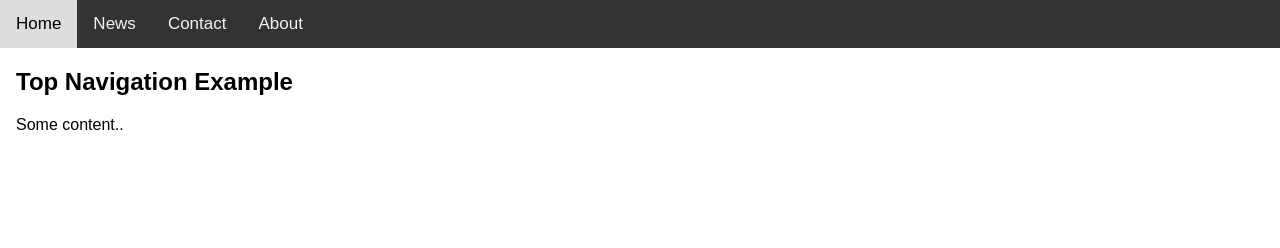
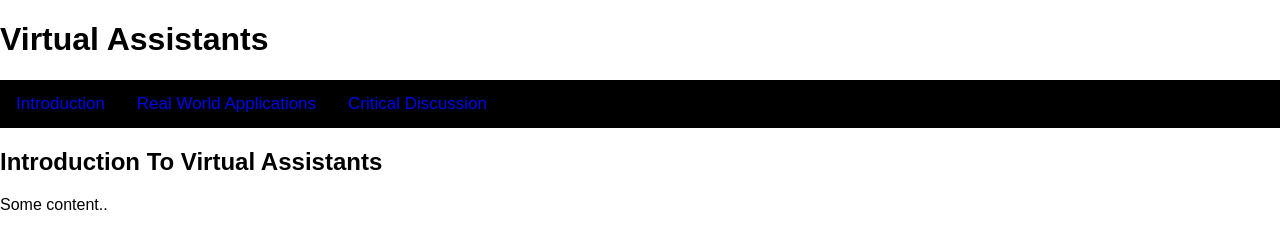
Before and after one commit to ygesses/finalproject.github.io, a plain HTML site: page index.html in a window 1280 px wide. Drawn offline with Linux system fonts and the light colour scheme.

Commit message:
Update index.html

```diff
--- a/index.html
+++ b/index.html
@@ -1,6 +1,7 @@
 <!DOCTYPE html>
 <html>
 <head>
+  <h1>Virtual Assistants</h1>
 <meta name="viewport" content="width=device-width, initial-scale=1">
 <style>
 body {
@@ -10,40 +11,29 @@ body {
 
 .topnav {
   overflow: hidden;
-  background-color: #333;
+  background-color: #000000;
 }
 
 .topnav a {
   float: left;
-  color: #f2f2f2;
+  color: #white;
   text-align: center;
   padding: 14px 16px;
   text-decoration: none;
   font-size: 17px;
 }
-
-.topnav a:hover {
-  background-color: #ddd;
-  color: black;
-}
-
-.
 }
 </style>
 </head>
 <body>
 
 <div class="topnav">
-  <a class="active" href="#home">Home</a>
-  <a href="#news">News</a>
-  <a href="#contact">Contact</a>
-  <a href="#about">About</a>
+  <a class="active" href="#home">Introduction</a>
+  <a href="#news">Real World Applications</a>
+  <a href="#contact">Critical Discussion</a>
 </div>
-
-<div style="padding-left:16px">
-  <h2>Top Navigation Example</h2>
+  <h2>Introduction To Virtual Assistants</h2>
   <p>Some content..</p>
-</div>
 
 </body>
 </html>
```
